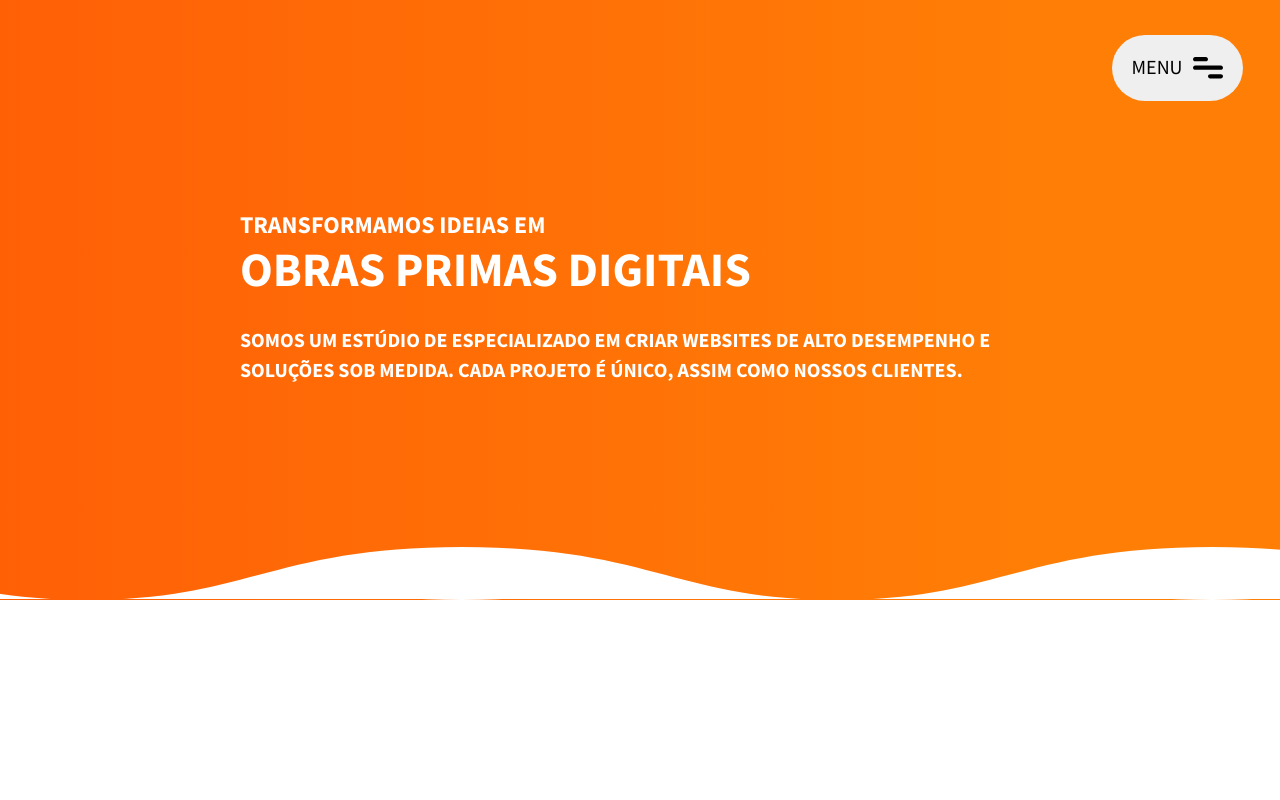
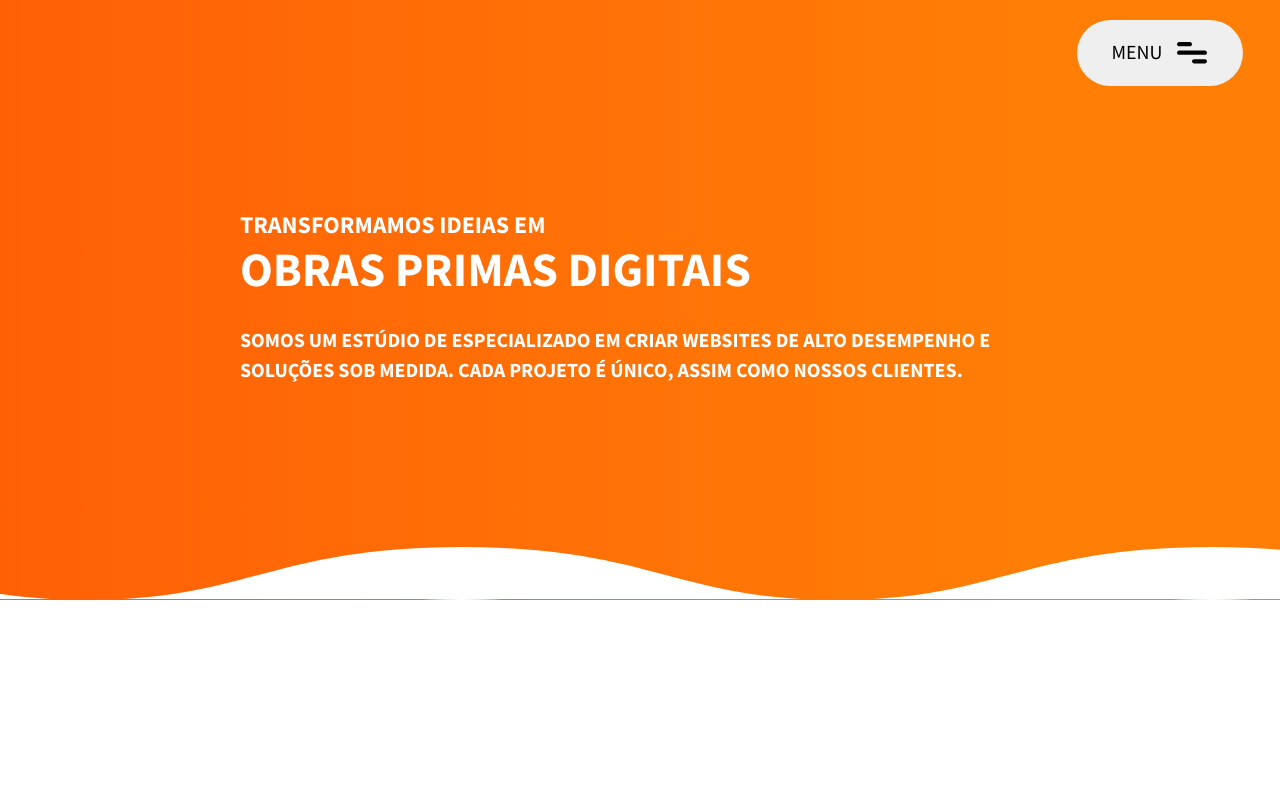
Before and after one commit to Epiled/studio-hephaestus, a React (Vite) app: page / in a window 1280 px wide. Shown: the top 800 px of the page. Built offline with nearby package versions, Linux system fonts and the light colour scheme; the HTML template or start-up script is replaced by a standard one.

Commit message:
fix: Animação menu

```diff
--- a/src/components/Botao/index.tsx
+++ b/src/components/Botao/index.tsx
@@ -31,6 +31,7 @@ const BotaoEstilizado = styled.button<IBotao>`
   padding-left: ${(props) => props.$fontSize || "2rem"};
   transition: color .5s ease-in-out;
   aspect-ratio: ${(props) => props.aspect ? 1 / 1 : "initial"};
+  width: ${(props) => props.$width || "initial"};;
 
   &:hover {
     color: var(--lighter);
@@ -50,7 +51,8 @@ const BotaoConteudo = styled.div<IBotao>`
   position: relative;
   display: flex;
   align-items: center;
-  gap: ${(props) => props.$gap || "0"};;
+  justify-content: ${(props) => props.$justifyContent || "initial"};
+  gap: ${(props) => props.$gap || "0"};
   font-size: inherit;
   text-transform: uppercase;
   z-index: 1;
@@ -67,6 +69,8 @@ interface IBotao {
   pl?: string,
   $gap?: string,
   aspect?: boolean,
+  $width?: string,
+  $justifyContent?: string,
   onClick?: () => void,
 }
 
@@ -77,7 +81,7 @@ const IconsMap = {
   'circle': IconEllipse,
 }
 
-const Botao = ({ text, iconLeft, iconRight, $fontSize, $gap, aspect, onClick }: IBotao) => {
+const Botao = ({ text, iconLeft, iconRight, $fontSize, $gap, aspect, $width, $justifyContent, onClick }: IBotao) => {
 
   const botao = useRef<HTMLButtonElement | null>(null);
   const circulo = useRef<HTMLSpanElement | null>(null);
@@ -116,8 +120,10 @@ const Botao = ({ text, iconLeft, iconRight, $fontSize, $gap, aspect, onClick }:
       $fontSize={$fontSize}
       onClick={onClick}
       aspect={aspect}
-    >
+      $width={$width}
+      >
       <BotaoConteudo
+        $justifyContent={$justifyContent}
         $gap={$gap}
       >
         {iconLeft ? <StyledIcon as={IconsMap[iconLeft || ""]} /> : ""}
--- a/src/components/Menu/index.tsx
+++ b/src/components/Menu/index.tsx
@@ -1,6 +1,6 @@
 import styled from "styled-components";
 import Botao from "../Botao";
-import { useRef } from "react";
+import { useEffect, useRef } from "react";
 
 const MenuEstilizado = styled.header`
   width: 100%;
@@ -8,7 +8,7 @@ const MenuEstilizado = styled.header`
 
 const MenuBotao = styled.div`
   position: fixed;
-  top: 3.5rem;
+  top: 2rem;
   right: 2.5rem;
   z-index: 5;
 
@@ -43,12 +43,12 @@ const Navegation = styled.nav`
 
   &[data-revel="true"] {
     opacity: 1;
-    animation: revel 1s;
+    animation: revel 1s forwards;
   }
 
   &[data-revel="false"] {
     opacity: 0;
-    animation: hidden 1s;
+    animation: hidden 1s forwards;
   }
 
 `
@@ -64,17 +64,34 @@ const LinkStyled = styled.a`
 `
 
 const Menu = () => {
+  const menuRef = useRef<HTMLDivElement>(null);
 
   const revelMenu = () => {
     const current = menuRef.current;
-    if(current) {
-      const isRevealed = current.dataset.reveal === "true";
-      current.dataset.reveal = String(!isRevealed);
-      current.style.display = isRevealed ? "none" : "block";
+    if (current) {
+      const isRevealed = current.dataset.revel === "true";
+      current.dataset.revel = String(!isRevealed);
+      current.style.display = "flex";
     }
   }
 
-  const menuRef = useRef<HTMLDivElement>(null);
+  useEffect(() => {
+    const current = menuRef.current;
+
+    if (current) {
+      const handleAnimationEnd = () => {
+        if (current.dataset.revel === "false") {
+          current.style.display = "none";
+        }
+      };
+
+      current.addEventListener("animationend", handleAnimationEnd);
+
+      return () => {
+        current.removeEventListener("animationend", handleAnimationEnd);
+      };
+    }
+  }, []);
 
   return (
     <MenuEstilizado>
@@ -82,9 +99,11 @@ const Menu = () => {
         <Botao
           text="Menu"
           iconRight='menu'
-          $gap='1rem'
+          $gap='1.5rem'
           onClick={revelMenu}
-          />
+          $width="16.6rem"
+          $justifyContent='center'
+        />
       </MenuBotao>
 
       <Navegation ref={menuRef} data-revel="false" >
--- a/src/styles/Animacoes.tsx
+++ b/src/styles/Animacoes.tsx
@@ -15,9 +15,11 @@ const Animacoes: React.FC = createGlobalStyle`
   @keyframes revel {
     0% {
       opacity: 0;
+      transform: translate(-25px, 125px) rotate(15deg);
     }
     100% {
       opacity: 1;
+      transform: translate(0, 0) rotate(0);
     }
   }
 
@@ -25,9 +27,11 @@ const Animacoes: React.FC = createGlobalStyle`
   @keyframes hidden {
     0% {
       opacity: 1;
+      transform: translate(0, 0) rotate(0);
     }
     100% {
       opacity: 0;
+      transform: translate(25px, 25px) rotate(-5deg);
     }
   }
 
```
